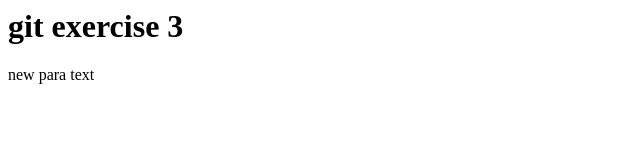
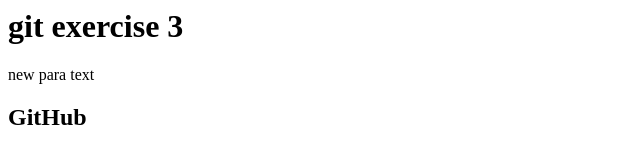
Before and after one commit to OnteruKeerthana/Git, a plain HTML site: page index.html in a window 1280 px wide. Shown: the whole page, without its empty margins (0-640 px from the left). Drawn offline with Linux system fonts and the light colour scheme.

Commit message:
modify the index.html

```diff
--- a/index.html
+++ b/index.html
@@ -1,2 +1,3 @@
 <h1>git exercise 3</h1>
 <p>new para text</p>
+<h2>GitHub</h2>
```
